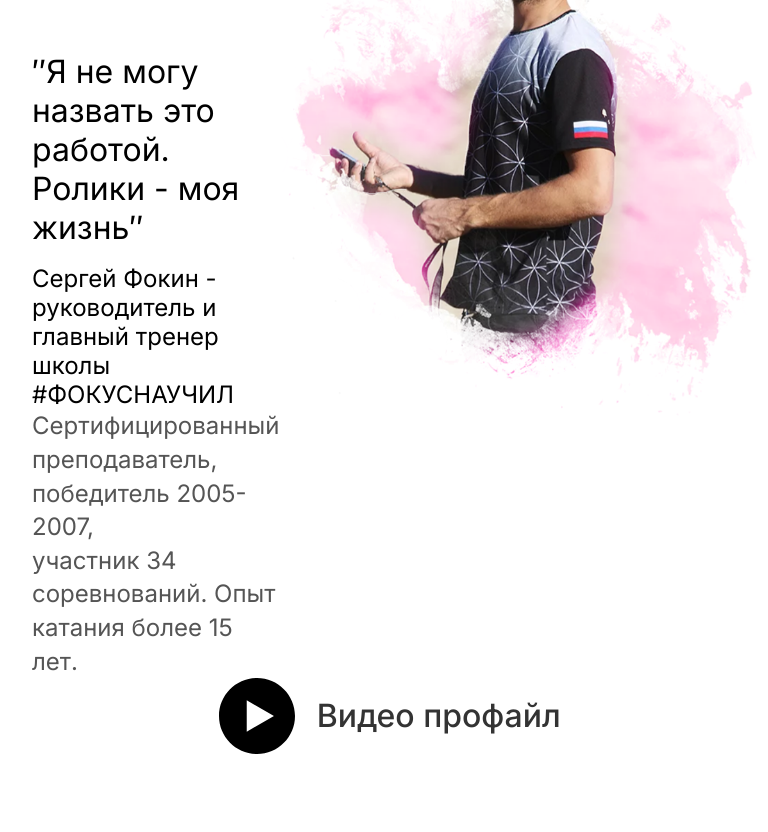
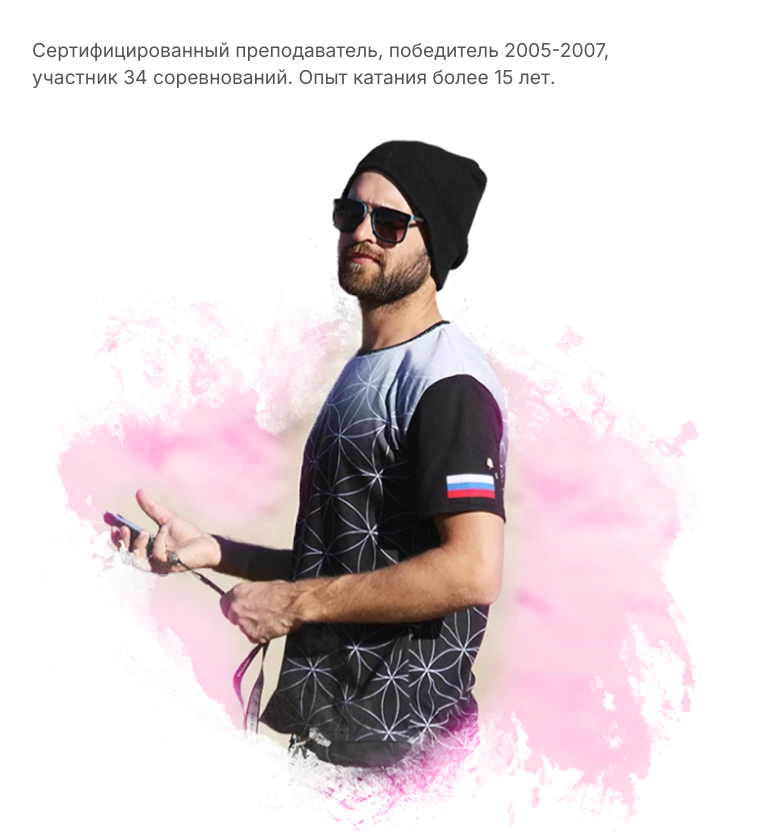
Before and after one commit to etpotato/focus-teaches, a Next.js app: page / in a window 768 px wide. Shown: the part 1480-2312 px from the top of the page. Built offline with nearby package versions, Linux system fonts and the light colour scheme.

Commit message:
Добавляет чуток адаптива

```diff
--- a/src/blocks/profile/index.module.css
+++ b/src/blocks/profile/index.module.css
@@ -1,11 +1,18 @@
 .profile{
     padding: 0 2em;
     display: grid;
+    row-gap: 1em;
+}
+
+.wrapper{
+    display: flex;
+    flex-direction: column;
+    align-self: center;
+    gap: 3em;
 }
 
 .blockquote{
-    margin:0;
-    margin-top:185px;
+    margin: 0;
 }
 
 .quote{
@@ -13,22 +20,11 @@
     margin-bottom: 17px;
 }
 
-@media (min-width: 600px){
-    .quote{
-        font-size: 2rem;
-    }
-}
-
 .cite{
     font-size: 1.2rem;
     font-style: normal;
 }
 
-@media (min-width: 600px){
-    .cite{
-        font-size: 1.5rem;
-    }
-}
 
 .description{
     color: var(--text-secondary);
@@ -36,15 +32,7 @@
     grid-column-start: 1;
 }
 
-@media (min-width: 600px){
-    .description{
-        font-size: 1.5rem;
-    }
-}
-
 .button{
-    grid-column: span 2;
-    margin: 0 auto;
     width: fit-content;
     min-height: 76px;
     background-color: transparent;
@@ -53,8 +41,8 @@
     padding-left: 98px;
     position: relative;
     display:flex;
-    align-items:center;
-    margin-bottom: 108px;
+    align-items: center;
+    margin-left: auto;
 }
 
 .button::before{
@@ -63,11 +51,49 @@
     height: 76px;
     width: 76px;
     left:0;
-    top:0;
+    top:50%;
+    transform: translateY(-50%);
     background: url("/profile-play.svg");
 
 }
+
 .image{
-    width:500px;
-    height: 550px;
+    width: 100%;
+    height: auto;
+    grid-column: 2;
+    grid-row: span 2;
+    align-self:center;
 }
+
+@media (max-width: 768px){
+
+    .profile{
+        gap: 2em;
+    }
+
+    .quote{
+        font-size: 1.6rem;
+    }
+
+    .image{
+        grid-column: 1;
+        grid-row: 2;
+        margin:0 auto;
+    }
+
+    .button{
+        margin: 0 auto;
+        grid-row: 3;
+        font-size: 1.6rem;
+    }
+}
+
+@media (min-width: 1024px){
+    .cite{
+        font-size: 1.5rem;
+    }
+
+    .description{
+        font-size: 1.5rem;
+    }
+}
--- a/src/blocks/profile/index.tsx
+++ b/src/blocks/profile/index.tsx
@@ -25,7 +25,7 @@ export const Profile = () => {
 
     return (
         <section className={styles.profile}>
-            <div>
+            <div className={styles.wrapper}>
                 <blockquote className={styles.blockquote}>
                     <p className={styles.quote}>&Prime;{data.profile.quote}&Prime;</p>
                     <cite className={styles.cite}>{RenderLineBreaks(data.profile.author)}</cite>
```
